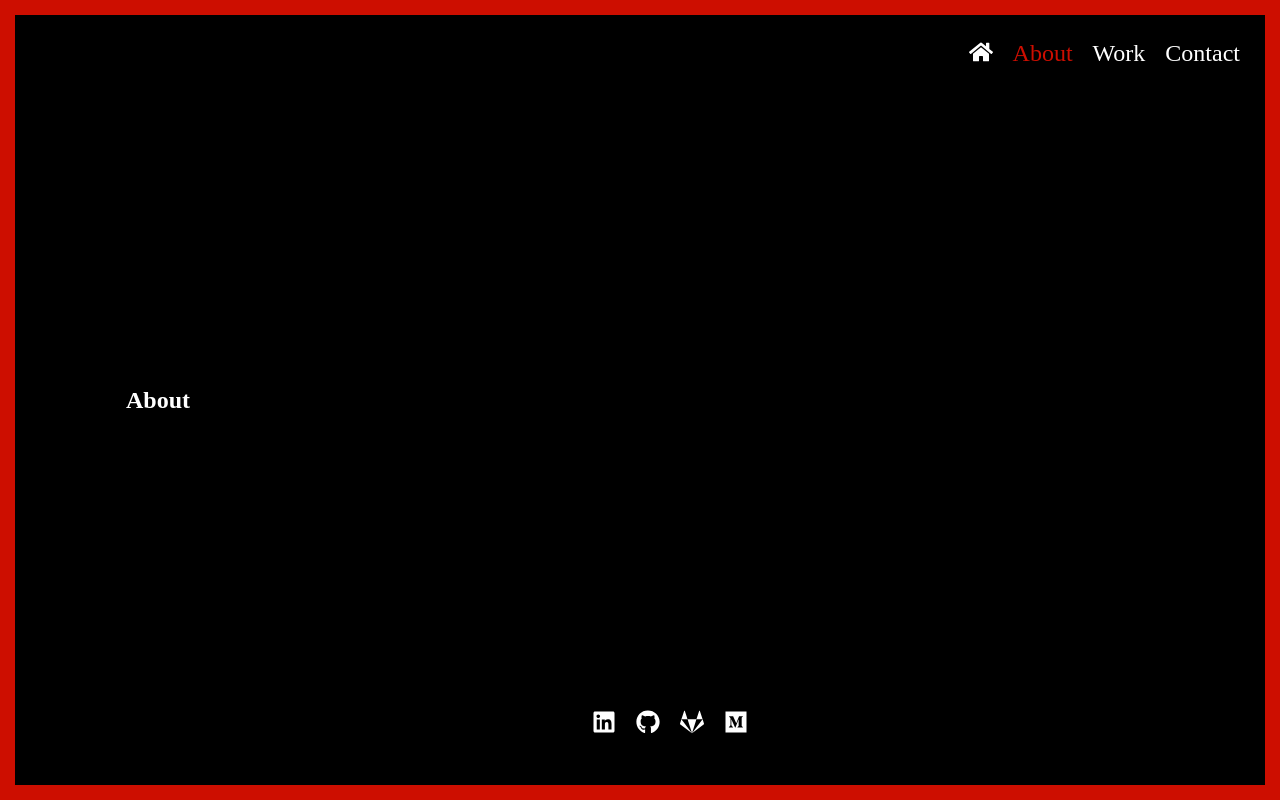
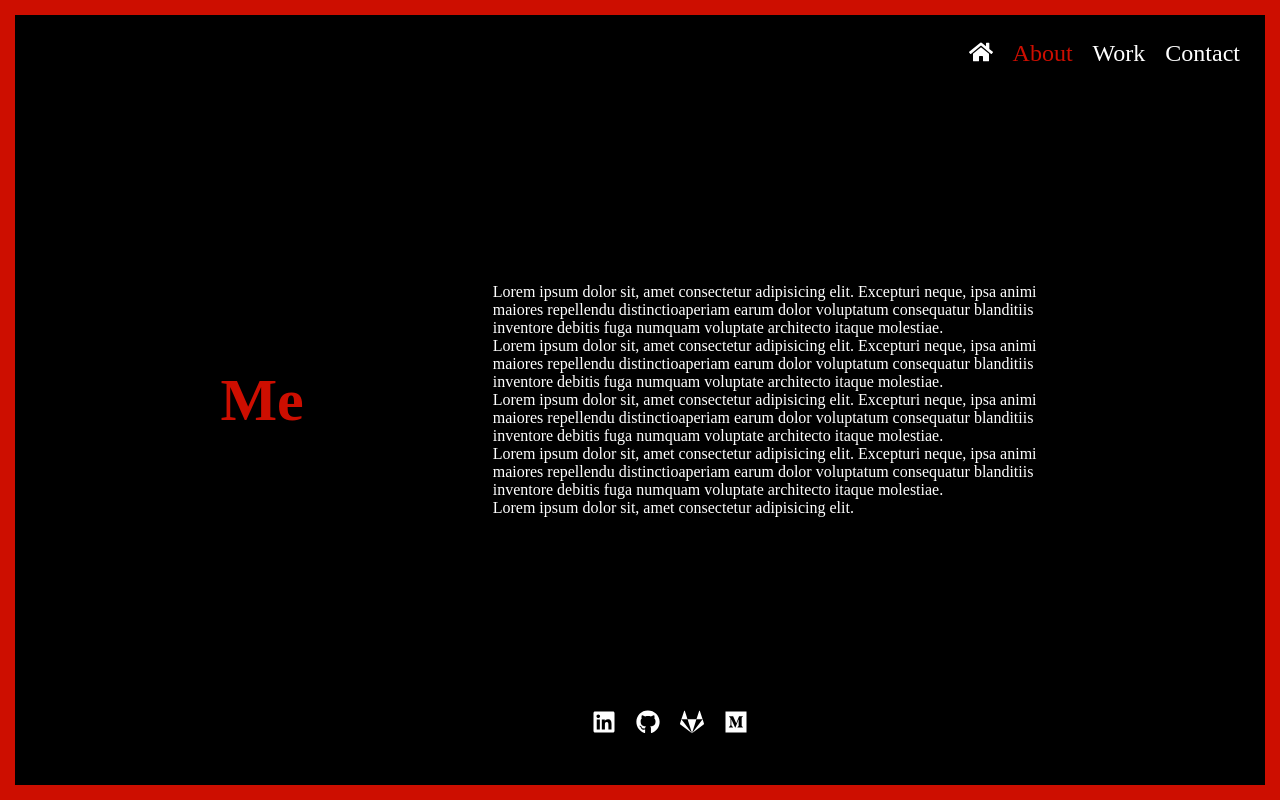
Before and after one commit to mfranceschit/developer, a Next.js app: page /about in a window 1280 px wide. Built offline with nearby package versions, Linux system fonts and the light colour scheme.

Commit message:
feat: Added About page

```diff
--- a/src/pages/about/index.tsx
+++ b/src/pages/about/index.tsx
@@ -1,11 +1,55 @@
-import React, { useContext, useState, useEffect } from 'react';
+import React from 'react';
+import Head from 'next/head';
+import { Metadata } from 'next';
+
+import Title from '@/components/Title';
+import { useLanguage } from '@/hooks/useLanguage';
+import styles from './styles.module.css';
+
+export const metadata: Metadata = {
+  title: 'Maco',
+  description: 'Generated by create next app',
+};
 
 const About = () => {
-
-
+  useLanguage();
   return (
-    <section id="about">
-  <h1>About</h1>
+    <section className={styles.aboutContainer}>
+      <Head>
+        <title>Me</title>
+      </Head>
+      <Title>Me</Title>
+      <div className={styles.textWrapper}>
+        <div className="about-wrapper__info">
+          <p className="about-wrapper__info-text">
+            Lorem ipsum dolor sit, amet consectetur adipisicing elit. Excepturi
+            neque, ipsa animi maiores repellendu distinctioaperiam earum dolor
+            voluptatum consequatur blanditiis inventore debitis fuga numquam
+            voluptate architecto itaque molestiae.
+          </p>
+          <p className="about-wrapper__info-text">
+            Lorem ipsum dolor sit, amet consectetur adipisicing elit. Excepturi
+            neque, ipsa animi maiores repellendu distinctioaperiam earum dolor
+            voluptatum consequatur blanditiis inventore debitis fuga numquam
+            voluptate architecto itaque molestiae.
+          </p>
+          <p className="about-wrapper__info-text">
+            Lorem ipsum dolor sit, amet consectetur adipisicing elit. Excepturi
+            neque, ipsa animi maiores repellendu distinctioaperiam earum dolor
+            voluptatum consequatur blanditiis inventore debitis fuga numquam
+            voluptate architecto itaque molestiae.
+          </p>
+          <p className="about-wrapper__info-text">
+            Lorem ipsum dolor sit, amet consectetur adipisicing elit. Excepturi
+            neque, ipsa animi maiores repellendu distinctioaperiam earum dolor
+            voluptatum consequatur blanditiis inventore debitis fuga numquam
+            voluptate architecto itaque molestiae.
+          </p>
+          <p className="about-wrapper__info-text">
+            Lorem ipsum dolor sit, amet consectetur adipisicing elit.
+          </p>
+        </div>
+      </div>
     </section>
   );
 };
--- /dev/null
+++ b/src/pages/about/styles.module.css
@@ -0,0 +1,10 @@
+.aboutContainer {
+    display: flex;
+    justify-content: space-around;
+    align-items: center;
+    min-height: 400px;
+}
+
+.textWrapper {
+    flex: 0.6;
+}
```
